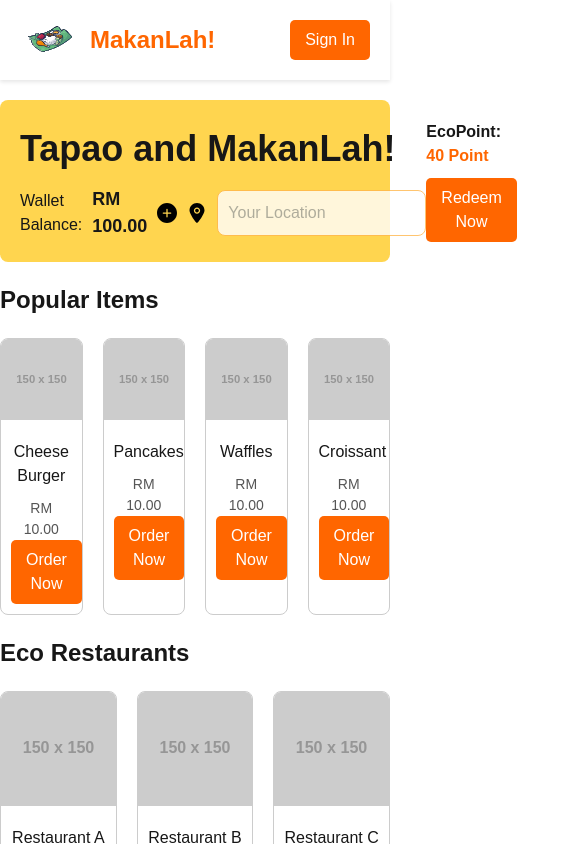
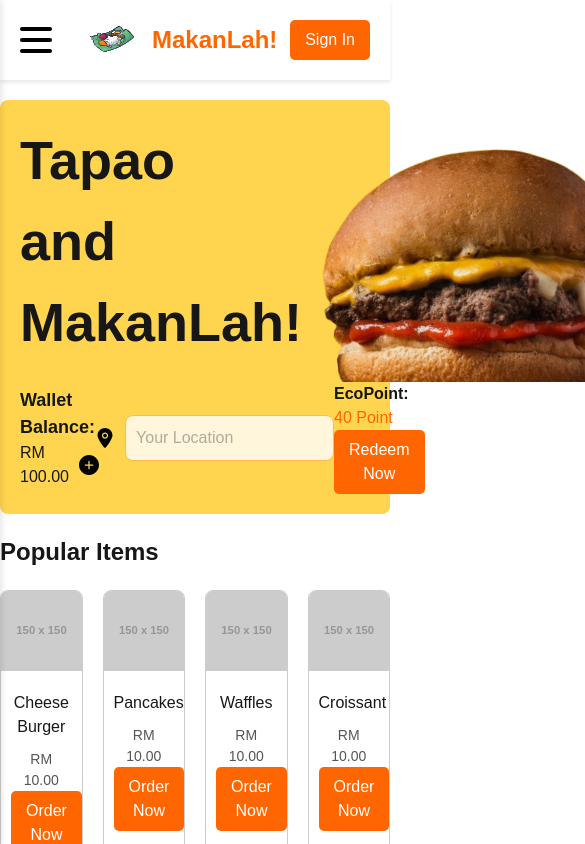
Before and after one commit to AdamAzuddin/makanlah, a Next.js app: page / in a window 390 px wide. Shown: the top 844 px of the page, 585 px wide, since content can reach past the window. Built offline with nearby package versions, Linux system fonts and the light colour scheme.

Commit message:
added hamburger at header and burger image in the hero section as well as aligned hero section properly

```diff
--- /dev/null
+++ b/app/current_order/page.tsx
@@ -0,0 +1,9 @@
+import React from 'react'
+
+const page = () => {
+  return (
+    <div>page</div>
+  )
+}
+
+export default page
--- a/app/layout.tsx
+++ b/app/layout.tsx
@@ -1,7 +1,7 @@
 import type { Metadata } from "next";
 import localFont from "next/font/local";
 import "./globals.css";
-import Image from "next/image";
+import Header from "@/components/Header";
 
 const geistSans = localFont({
   src: "./fonts/GeistVF.woff",
@@ -29,46 +29,7 @@
       <body
         className={`${geistSans.variable} ${geistMono.variable} antialiased`}
       >
-        <header
-          style={{
-            display: "flex",
-            justifyContent: "space-between", // Ensures space between items
-            alignItems: "center", // Vertically centers the items
-            padding: "10px 20px",
-            background: "#fff",
-            boxShadow: "0 2px 4px rgba(0,0,0,0.1)",
-          }}
-        >
-          <div style={{ display: "flex", alignItems: "center" }}>
-            <Image
-              src="/nasi_lemak.svg"
-              alt="Nasi Lemak Icon"
-              width={60}
-              height={60}
-              style={{ marginRight: "10px" }}
-            />
-            <h1
-              style={{ color: "#FF6600", fontSize: "24px", fontWeight: "bold" }}
-            >
-              MakanLah!
-            </h1>
-          </div>
-
-          <nav>
-            <button
-              style={{
-                padding: "8px 15px",
-                background: "#FF6600",
-                color: "#fff",
-                border: "none",
-                borderRadius: "5px",
-                cursor: "pointer",
-              }}
-            >
-              Sign In
-            </button>
-          </nav>
-        </header>
+        <Header/>
 
         {children}
       </body>
--- /dev/null
+++ b/app/logout/page.tsx
@@ -0,0 +1,9 @@
+import React from 'react'
+
+const page = () => {
+  return (
+    <div>page</div>
+  )
+}
+
+export default page
--- a/app/page.tsx
+++ b/app/page.tsx
@@ -5,39 +5,60 @@
     <div
       style={{
         fontFamily: "Arial, sans-serif",
-        maxWidth: "1200px",
         margin: "0 auto",
       }}
     >
-
       {/* Hero Section */}
       <section
         style={{
           display: "flex",
           justifyContent: "space-between",
-          alignItems: "center",
+          flexDirection: "column",
           background: "#FFD54F",
           padding: "20px",
           borderRadius: "8px",
           margin: "20px 0",
         }}
       >
-        <div>
+        <div
+          style={{
+            display: "flex",
+            flexDirection: "row",
+            justifyContent: "space-between",
+          }}
+        >
           <h2
             style={{
-              fontSize: "36px",
+              fontSize: "54px",
               fontWeight: "bold",
               margin: "0 0 10px 0",
             }}
           >
-            Tapao and MakanLah!
+            Tapao <br /> and <br /> MakanLah!
           </h2>
-          <div style={{ display: "flex", alignItems: "center", gap: "20px" }}>
+          <Image
+            src="/burger.png"
+            alt="Burger Icon"
+            width={400}
+            height={400}
+            style={{ marginRight: "10px" }}
+          />
+        </div>
+        <div
+          style={{
+            display: "flex",
+            flexDirection: "row",
+            justifyContent: "space-between",
+          }}
+        >
           <div style={{ display: "flex", alignItems: "center", gap: "10px" }}>
-              <span>Wallet Balance:</span>
+            <div style={{ display: "flex", flexDirection: "column" }}>
               <span style={{ fontWeight: "bold", fontSize: "18px" }}>
-                RM 100.00
+                Wallet Balance:
               </span>
+
+              <div style={{ display: "flex", gap: "10px" }}>
+                <span>RM 100.00</span>
                 <Image
                   src="/reload-wallet.svg" // Path to the SVG inside the public folder
                   alt="Reload wallet Icon"
@@ -46,7 +67,8 @@
                   style={{ marginRight: "10px" }}
                 />
               </div>
-
+            </div>
+          </div>
           <div style={{ display: "flex", alignItems: "center" }}>
             <Image
               src="/location.svg" // Path to the SVG inside the public folder
@@ -65,17 +87,16 @@
                 backgroundColor: "#FFFFFF", // Lighter background color
                 fontSize: "16px", // Slightly larger text for better readability
                 flex: "1",
-                  minWidth: "200px",
-                  opacity: 0.8
+                minWidth: "30vw",
+                opacity: 0.8,
               }}
             />
           </div>
-          </div>
-        </div>
-        <div>
-          <p style={{ fontWeight: "bold", margin: "0 0 10px 0" }}>
-            EcoPoint: <span style={{ color: "#FF6600" }}>40 Point</span>
+          <div style={{display:"flex", flexDirection:"column"}}>
+            <p style={{ fontWeight: "bold"}}>
+              EcoPoint:
             </p>
+            <span style={{ color: "#FF6600" }}>40 Point</span>
             <button
               style={{
                 padding: "8px 15px",
@@ -88,6 +109,7 @@
             >
               Redeem Now
             </button>
+          </div>
         </div>
       </section>
       {/* Popular Items */}
--- /dev/null
+++ b/components/HamburgerMenu.tsx
@@ -0,0 +1,168 @@
+'use client';
+
+import React, { useState, useEffect, useRef } from "react";
+import Link from "next/link";
+
+const HamburgerMenu: React.FC = () => {
+  const [isOpen, setIsOpen] = useState(false);
+  const menuRef = useRef<HTMLDivElement>(null);
+
+  const toggleMenu = () => {
+    setIsOpen(!isOpen);
+  };
+
+  const closeMenu = () => {
+    setIsOpen(false);
+  };
+
+  useEffect(() => {
+    const handleClickOutside = (event: MouseEvent) => {
+      if (menuRef.current && !menuRef.current.contains(event.target as Node)) {
+        setIsOpen(false);
+      }
+    };
+
+    document.addEventListener("mousedown", handleClickOutside);
+    return () => {
+      document.removeEventListener("mousedown", handleClickOutside);
+    };
+  }, []);
+
+  return (
+    <div className="hamburger-menu" ref={menuRef}>
+      <button
+        className={`hamburger-icon ${isOpen ? "open" : ""}`}
+        onClick={toggleMenu}
+        aria-expanded={isOpen}
+        aria-label="Toggle menu"
+      >
+        <span></span>
+        <span></span>
+        <span></span>
+      </button>
+      <nav className={`menu ${isOpen ? "open" : ""}`}>
+        <ul>
+          <li>
+            <Link href="/" onClick={closeMenu}>
+              Home
+            </Link>
+          </li>
+          <li>
+            <Link href="/current_order" onClick={closeMenu}>
+              Current Order
+            </Link>
+          </li>
+          <li>
+            <Link href="/logout" onClick={closeMenu}>
+              Log out
+            </Link>
+          </li>
+        </ul>
+      </nav>
+      {isOpen && <div className="overlay" onClick={closeMenu} />}
+      <style jsx>{`
+
+        .hamburger-icon {
+          display: flex;
+          flex-direction: column;
+          justify-content: space-around;
+          width: 2rem;
+          height: 2rem;
+          background: transparent;
+          border: none;
+          cursor: pointer;
+          padding: 0;
+          z-index: 10;
+        }
+
+        .hamburger-icon span {
+          width: 2rem;
+          height: 0.25rem;
+          background: #000;
+          border-radius: 10px;
+          transition: all 0.3s linear;
+          position: relative;
+          transform-origin: 1px;
+        }
+
+        .hamburger-icon.open span:first-child {
+          transform: rotate(45deg);
+        }
+
+        .hamburger-icon.open span:nth-child(2) {
+          opacity: 0;
+        }
+
+        .hamburger-icon.open span:nth-child(3) {
+          transform: rotate(-45deg);
+        }
+
+        .menu {
+          position: fixed;
+          top: 0;
+          left: 0;
+          height: 100vh;
+          width: 300px;
+          background-color: #f1f1f1;
+          box-shadow: 2px 0 6px rgba(0, 0, 0, 0.1);
+          padding-top: 3.5rem;
+          transition: transform 0.3s ease-in-out;
+          transform: translateX(-100%);
+          z-index: 5;
+        }
+
+        .menu.open {
+          transform: translateX(0);
+        }
+
+        .menu ul {
+          list-style: none;
+          padding: 0;
+          margin: 0;
+        }
+
+        .menu ul li {
+          padding: 1rem;
+        }
+
+        .menu ul li a {
+          text-decoration: none;
+          color: #333;
+          font-size: 1.2rem;
+        }
+
+        .overlay {
+          position: fixed;
+          top: 0;
+          left: 0;
+          width: 100%;
+          height: 100%;
+          background-color: rgba(0, 0, 0, 0.5);
+          z-index: 4;
+        }
+
+        .menu ul {
+          display: flex;
+          flex-direction: column;
+        }
+
+        @media (min-width: 768px) {
+          .hamburger-menu {
+            top: 20px;
+            left: 20px;
+          }
+
+          .menu {
+            position: fixed;
+            width: 300px;
+            top: 0;
+            left: 0;
+            transform: translateX(-100%);
+          }
+        }
+      `}</style>
+    </div>
+  );
+};
+
+export default HamburgerMenu;
--- /dev/null
+++ b/components/Header.tsx
@@ -0,0 +1,54 @@
+"use client";
+import React from "react";
+import HamburgerMenu from "./HamburgerMenu";
+import { useRouter } from "next/navigation";
+import Image from "next/image";
+const Header = () => {
+  const router = useRouter();
+  return (
+    <header
+      style={{
+        display: "flex",
+        justifyContent: "space-between", // Ensures space between items
+        alignItems: "center", // Vertically centers the items
+        padding: "10px 20px",
+        background: "#fff",
+        boxShadow: "0 2px 4px rgba(0,0,0,0.1)",
+      }}
+    >
+      <div style={{ display: "flex", alignItems: "center" }}>
+        <div style={{ marginRight: "30px" }}>
+          <HamburgerMenu />
+        </div>
+        <Image
+          src="/nasi_lemak.svg"
+          alt="Nasi Lemak Icon"
+          width={60}
+          height={60}
+          style={{ marginRight: "10px" }}
+          onClick={() => router.push("/")}
+        />
+        <h1 style={{ color: "#FF6600", fontSize: "24px", fontWeight: "bold" }}>
+          MakanLah!
+        </h1>
+      </div>
+
+      <nav>
+        <button
+          style={{
+            padding: "8px 15px",
+            background: "#FF6600",
+            color: "#fff",
+            border: "none",
+            borderRadius: "5px",
+            cursor: "pointer",
+          }}
+        >
+          Sign In
+        </button>
+      </nav>
+    </header>
+  );
+};
+
+export default Header;
```
Also changed, not shown: public/burger.png (added). Lines whose indentation alone changed are shown as unchanged.
